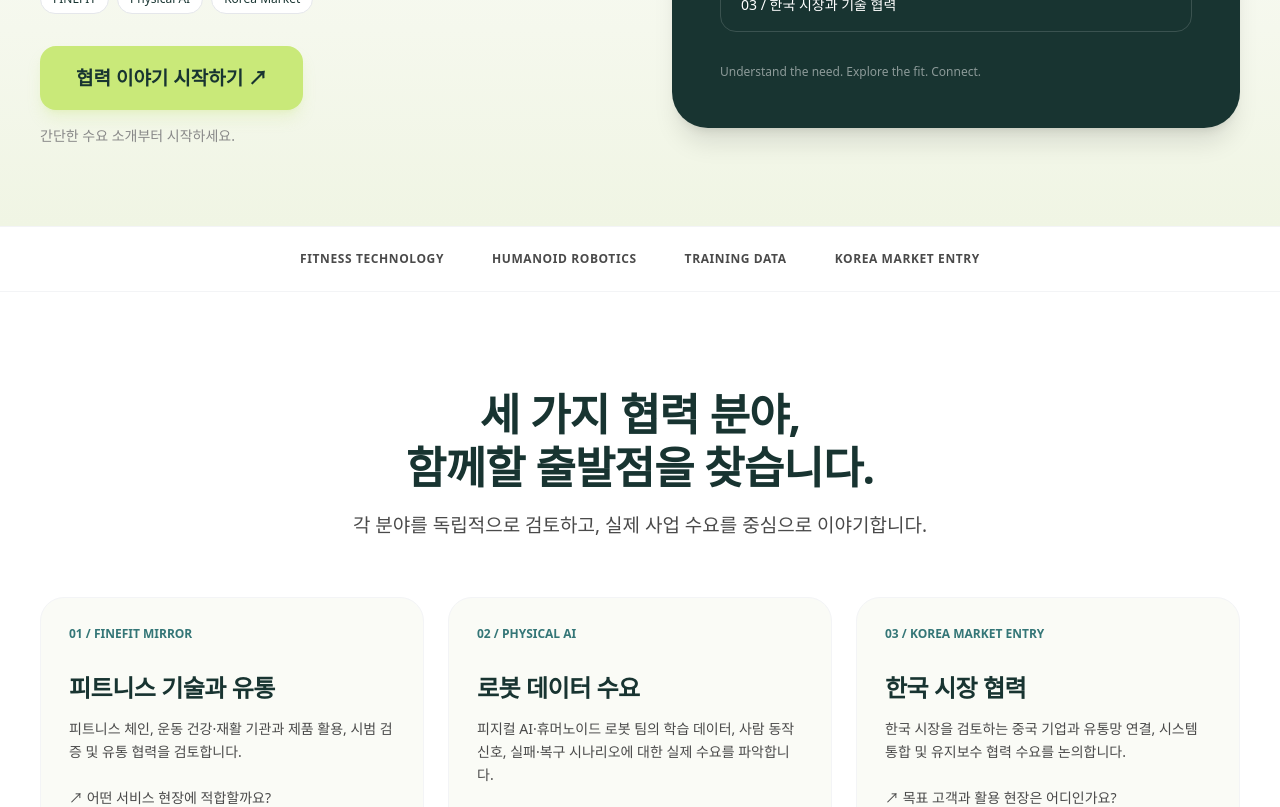
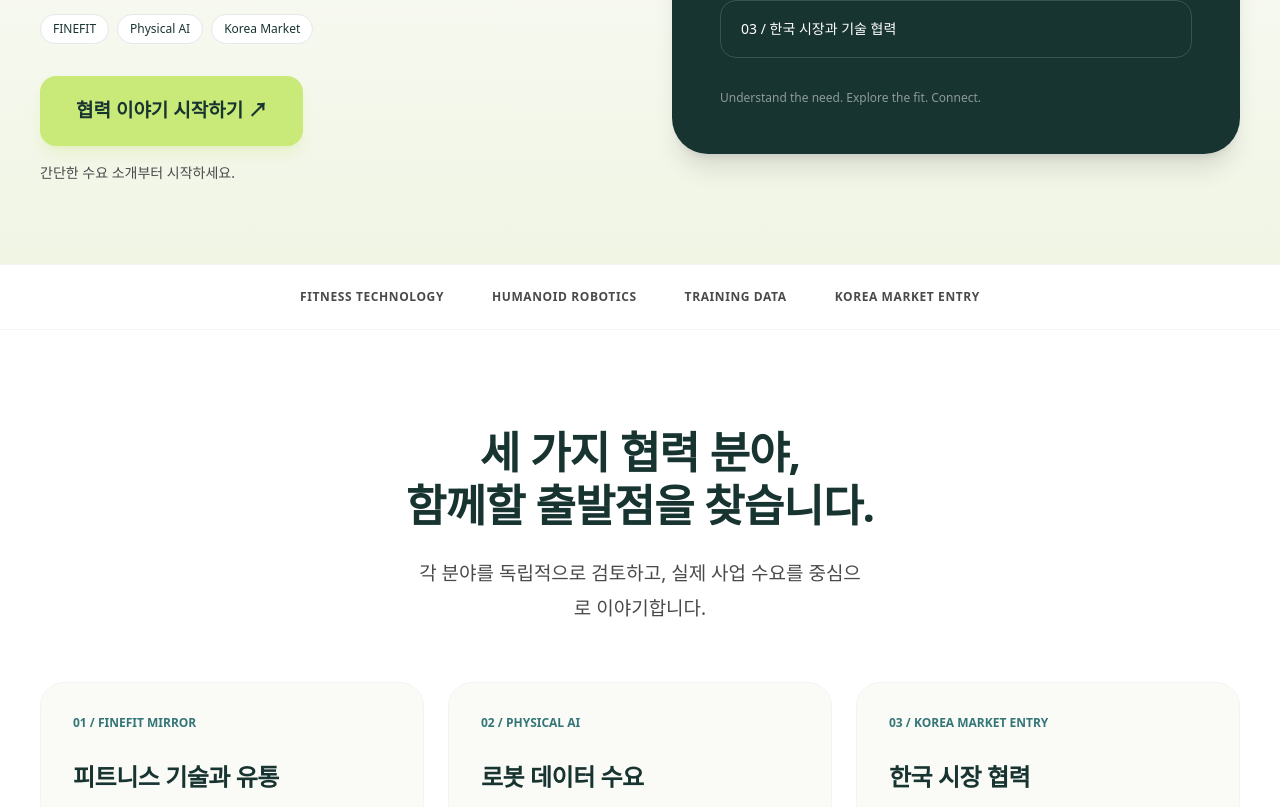
Before and after one commit to kaibaweb/remo_b2b_lead, a Next.js app: page /ko in a window 1280 px wide. Shown: the part 560-1367 px from the top of the page. Built offline with nearby package versions, Linux system fonts and the light colour scheme; no server answers.

Commit message:
style: improve landing reading rhythm and text hierarchy

```diff
--- a/src/app/globals.css
+++ b/src/app/globals.css
@@ -152,3 +152,8 @@ input, textarea, select {
 
 /* Keep long bilingual labels and URLs within narrow screens. */
 body { overflow-wrap: anywhere; }
+
+/* A clear reading rhythm for the bilingual landing page. */
+.landing-content { line-height: 1.75; }
+.landing-content h3 { text-wrap: balance; }
+.landing-content p, .landing-content li { text-wrap: pretty; }
--- a/src/components/landing/LandingPage.tsx
+++ b/src/components/landing/LandingPage.tsx
@@ -5,4 +5,4 @@ import { ShortsShowcase } from '@/components/landing/ShortsShowcase';
 import { LeadForm } from '@/components/landing/LeadForm';
 import { StickyCTA } from '@/components/landing/StickyCTA';
 import { Footer } from '@/components/landing/Footer';
-export default function Home(){return <><Header/><main className="flex-1"><Hero/><SocialProof/><Opportunities/><Audience/><CustomProcess/><ShortsShowcase/><Safety/><BrandStory/><FinalCTA/><LeadForm/></main><Footer/><StickyCTA/></>;}
+export default function Home(){return <><Header/><main className="landing-content flex-1"><Hero/><SocialProof/><Opportunities/><Audience/><CustomProcess/><ShortsShowcase/><Safety/><BrandStory/><FinalCTA/><LeadForm/></main><Footer/><StickyCTA/></>;}
--- a/src/components/landing/LeadForm.tsx
+++ b/src/components/landing/LeadForm.tsx
@@ -166,7 +166,7 @@ export function LeadForm() { const { t, path, locale } = useTranslation();
           />
         </div>
 
-        <div className="grid gap-5 sm:grid-cols-2">
+        <div className="grid gap-x-6 gap-y-7 sm:grid-cols-2">
           {/* Required fields */}
           <div className="sm:col-span-2"><label htmlFor="track" className="block text-[15px] font-semibold mb-2">{t("合作方向")}</label><select id="track" value={selectedTrack || queryTrack || formData.track} onChange={e=>setSelectedTrack(e.target.value)} className="w-full bg-white border-2 border-gray-200 rounded-xl px-4 py-3.5"><option value="finefit">{t("FINEFIT 产品与渠道")}</option><option value="physical_ai_data">{t("机器人训练数据需求")}</option><option value="korea_entry">{t("韩国市场与技术合作")}</option></select></div>
           <Input
--- a/src/components/landing/RemoSections.tsx
+++ b/src/components/landing/RemoSections.tsx
@@ -3,9 +3,9 @@ import { useTranslation } from '@/components/i18n/LocaleProvider';
 import { Section, SectionHeadline } from '@/components/ui/Section';
 export function SocialProof(){return <div className="border-y border-gray-100 bg-white px-5 py-6"><div className="max-w-[1200px] mx-auto flex flex-wrap justify-center gap-x-12 gap-y-3 text-xs font-semibold tracking-wider text-text-secondary">{['FITNESS TECHNOLOGY','HUMANOID ROBOTICS','TRAINING DATA','KOREA MARKET ENTRY'].map(t=><span key={t}>{t}</span>)}</div></div>;}
 export function Opportunities(){ const { t, path } = useTranslation();const tracks=[{n:'01',title:t("健身科技与渠道"),tag:'FINEFIT MIRROR',body:t("面向健身连锁、运动健康与康复机构，探索产品应用、试点验证与渠道合作。"),questions:[t("适合哪些服务场景？"),t("谁负责采购与渠道决策？"),t("如何评估试点的价值？")]},{n:'02',title:t("机器人数据需求"),tag:'PHYSICAL AI',body:t("面向具身智能与人形机器人团队，了解训练数据、人类动作信号及失败恢复场景的实际需求。"),questions:[t("当前最缺哪类训练数据？"),t("数据规格与评估标准是什么？"),t("哪些任务值得先做验证？")]},{n:'03',title:t("韩国市场合作"),tag:'KOREA MARKET ENTRY',body:t("面向计划探索韩国市场的中国企业，讨论渠道对接、系统集成和后续维护的合作需求。"),questions:[t("目标客户与场景是什么？"),t("需要怎样的本地合作伙伴？"),t("如何界定销售与技术分工？")]}];
-return <Section bg="white" id="opportunities"><SectionHeadline sub={t("不同方向，分别评估。围绕真实业务需求展开交流。")}>{t("三个合作方向，")}<br/>{t("找到共同的起点。")}</SectionHeadline><div className="grid lg:grid-cols-3 gap-4 lg:gap-6">{tracks.map(track=><article key={track.n} className="rounded-3xl bg-bg-warm border border-gray-100 p-6 lg:p-7 flex flex-col"><p className="text-xs text-billy-blue font-semibold mb-5 lg:mb-8">{track.n} / {track.tag}</p><h3 className="text-2xl mb-4">{track.title}</h3><p className="text-sm text-text-secondary leading-relaxed mb-6">{track.body}</p><ul className="text-sm space-y-3 mb-8 text-text-secondary">{track.questions.map(q=><li key={q}>↗ {q}</li>)}</ul><a href={path(`/?track=${['finefit','physical_ai_data','korea_entry'][Number(track.n)-1]}#lead-form`)} className="mt-auto inline-flex min-h-11 items-center font-bold text-sm text-billy-blue">{t("交流这个方向 →")}</a></article>)}</div></Section>;}
-export function Audience(){ const { t } = useTranslation();return <Section bg="blue"><SectionHeadline sub={t("不论是采购、研发还是海外业务，先把问题说清楚。")}>{t("这次对话，适合谁？")}</SectionHeadline><div className="grid sm:grid-cols-2 lg:grid-cols-4 gap-5">{[[t("健身与康复机构"),t("希望评估新的服务体验与设备应用。")],[t("机器人研发团队"),t("希望交流训练数据与具体任务需求。")],[t("海外业务负责人"),t("正在研究韩国市场和渠道合作。")],[t("技术与渠道伙伴"),t("希望探讨集成、交付或维护分工。")]].map(([title,body])=><div key={title} className="rounded-2xl bg-white p-6"><h3 className="text-lg mb-3">{title}</h3><p className="text-sm text-text-secondary">{body}</p></div>)}</div></Section>;}
-export function CustomProcess(){ const { t } = useTranslation();return <Section id="process"><SectionHeadline sub={t("从了解需求到确认下一步，每一步都保持清晰。")}>{t("先沟通，再向前。")}</SectionHeadline><div className="grid lg:grid-cols-3 gap-6 lg:gap-8">{[['01',t("说明业务与需求"),t("介绍产品、目标市场与当前希望解决的问题。")],['02',t("评估合作可行性"),t("对齐需求、资源与合作边界，确认待验证条件。")],['03',t("确定后续安排"),t("根据双方意向，讨论会议、资料交换或试点范围。")]].map(([n,title,body])=><div key={n} className="border-t-2 border-billy-yellow pt-6"><p className="text-billy-blue mb-5 text-sm">{n}</p><h3 className="text-xl mb-3">{title}</h3><p className="text-sm text-text-secondary">{body}</p></div>)}</div></Section>;}
-export function Safety(){ const { t } = useTranslation();return <Section bg="white"><div className="grid md:grid-cols-2 gap-10 items-start"><SectionHeadline center={false} sub={t("用明确的信息开始，而不是用未经确认的承诺开始。")}>{t("让合作信息")}<br/>{t("真正有用。")}</SectionHeadline><div className="space-y-6">{[[t("需求与能力分别确认"),t("交流阶段不预设供应能力、代理授权或交付承诺。")],[t("不同业务分别推进"),t("产品采购、数据需求与市场合作独立评估。")],[t("联系目的保持清晰"),t("您提交的信息用于本次咨询沟通，不代表订阅营销邮件。")]].map(([title,body])=><div key={title}><h3 className="text-lg mb-2">{title}</h3><p className="text-sm text-text-secondary">{body}</p></div>)}</div></div></Section>;}
-export function BrandStory(){ const { t } = useTranslation();return <Section bg="blue"><p className="text-xs tracking-widest text-billy-blue font-bold mb-5">REMO / CHINA CONNECT</p><h2 className="text-3xl md:text-5xl max-w-3xl mb-6">{t("把一次陌生的联系，")}<br/>{t("变成一个明确的合作问题。")}</h2><p className="text-text-secondary max-w-xl leading-relaxed">{t("我们希望从双方真正需要什么开始，逐步讨论产品、数据与市场的连接方式。先理解，再探索；先确认，再推进。")}</p></Section>;}
-export function FinalCTA(){ const { t } = useTranslation();return <Section bg="white"><div className="text-center"><p className="text-xs text-billy-blue tracking-widest mb-4">LET’S CONNECT</p><h2 className="text-3xl md:text-5xl mb-5">{t("下一次合作，")}<br/>{t("从您的需求开始。")}</h2><p className="text-text-secondary mb-8">{t("留下简短信息，方便进一步沟通。")}</p><a href="#lead-form" className="inline-flex bg-billy-yellow rounded-2xl px-8 py-4 font-bold">{t("提交合作需求 ↗")}</a></div></Section>;}
+return <Section bg="white" id="opportunities"><SectionHeadline sub={t("不同方向，分别评估。围绕真实业务需求展开交流。")}>{t("三个合作方向，")}<br/>{t("找到共同的起点。")}</SectionHeadline><div className="grid lg:grid-cols-3 gap-6 lg:gap-6">{tracks.map(track=><article key={track.n} className="rounded-3xl bg-bg-warm border border-gray-100 p-7 lg:p-8 flex flex-col"><p className="text-xs text-billy-blue font-semibold mb-5 lg:mb-8">{track.n} / {track.tag}</p><h3 className="text-2xl leading-[1.45] mb-5">{track.title}</h3><p className="text-base text-text-primary/85 leading-[1.85] mb-7">{track.body}</p><ul className="text-sm leading-[1.85] space-y-4 border-t border-text-primary/10 pt-6 mb-8 text-text-secondary">{track.questions.map(q=><li key={q}>↗ {q}</li>)}</ul><a href={path(`/?track=${['finefit','physical_ai_data','korea_entry'][Number(track.n)-1]}#lead-form`)} className="mt-auto inline-flex min-h-11 items-center font-bold text-sm text-billy-blue">{t("交流这个方向 →")}</a></article>)}</div></Section>;}
+export function Audience(){ const { t } = useTranslation();return <Section bg="blue"><SectionHeadline sub={t("不论是采购、研发还是海外业务，先把问题说清楚。")}>{t("这次对话，适合谁？")}</SectionHeadline><div className="grid sm:grid-cols-2 lg:grid-cols-4 gap-5">{[[t("健身与康复机构"),t("希望评估新的服务体验与设备应用。")],[t("机器人研发团队"),t("希望交流训练数据与具体任务需求。")],[t("海外业务负责人"),t("正在研究韩国市场和渠道合作。")],[t("技术与渠道伙伴"),t("希望探讨集成、交付或维护分工。")]].map(([title,body])=><div key={title} className="rounded-2xl bg-white p-6"><h3 className="text-xl leading-[1.5] mb-4">{title}</h3><p className="text-base leading-[1.85] text-text-secondary">{body}</p></div>)}</div></Section>;}
+export function CustomProcess(){ const { t } = useTranslation();return <Section id="process"><SectionHeadline sub={t("从了解需求到确认下一步，每一步都保持清晰。")}>{t("先沟通，再向前。")}</SectionHeadline><div className="grid lg:grid-cols-3 gap-6 lg:gap-8">{[['01',t("说明业务与需求"),t("介绍产品、目标市场与当前希望解决的问题。")],['02',t("评估合作可行性"),t("对齐需求、资源与合作边界，确认待验证条件。")],['03',t("确定后续安排"),t("根据双方意向，讨论会议、资料交换或试点范围。")]].map(([n,title,body])=><div key={n} className="border-t-2 border-billy-yellow pt-6"><p className="text-billy-blue mb-5 text-sm">{n}</p><h3 className="text-xl leading-[1.5] mb-4">{title}</h3><p className="text-base leading-[1.85] text-text-secondary">{body}</p></div>)}</div></Section>;}
+export function Safety(){ const { t } = useTranslation();return <Section bg="white"><div className="grid md:grid-cols-2 gap-10 items-start"><SectionHeadline center={false} sub={t("用明确的信息开始，而不是用未经确认的承诺开始。")}>{t("让合作信息")}<br/>{t("真正有用。")}</SectionHeadline><div className="space-y-9">{[[t("需求与能力分别确认"),t("交流阶段不预设供应能力、代理授权或交付承诺。")],[t("不同业务分别推进"),t("产品采购、数据需求与市场合作独立评估。")],[t("联系目的保持清晰"),t("您提交的信息用于本次咨询沟通，不代表订阅营销邮件。")]].map(([title,body])=><div key={title}><h3 className="text-xl leading-[1.5] mb-4">{title}</h3><p className="text-base leading-[1.85] text-text-secondary">{body}</p></div>)}</div></div></Section>;}
+export function BrandStory(){ const { t } = useTranslation();return <Section bg="blue"><p className="text-xs tracking-widest text-billy-blue font-bold mb-5">REMO / CHINA CONNECT</p><h2 className="text-3xl md:text-5xl leading-[1.45] text-balance max-w-3xl mb-8">{t("把一次陌生的联系，")}<br/>{t("变成一个明确的合作问题。")}</h2><p className="text-text-secondary max-w-xl leading-[1.9]">{t("我们希望从双方真正需要什么开始，逐步讨论产品、数据与市场的连接方式。先理解，再探索；先确认，再推进。")}</p></Section>;}
+export function FinalCTA(){ const { t } = useTranslation();return <Section bg="white"><div className="text-center"><p className="text-xs text-billy-blue tracking-widest mb-4">LET’S CONNECT</p><h2 className="text-3xl md:text-5xl leading-[1.45] text-balance mb-7">{t("下一次合作，")}<br/>{t("从您的需求开始。")}</h2><p className="text-text-secondary leading-[1.85] mb-9">{t("留下简短信息，方便进一步沟通。")}</p><a href="#lead-form" className="inline-flex bg-billy-yellow rounded-2xl px-8 py-4 font-bold">{t("提交合作需求 ↗")}</a></div></Section>;}
--- a/src/components/ui/Input.tsx
+++ b/src/components/ui/Input.tsx
@@ -12,7 +12,7 @@ const Input = forwardRef<HTMLInputElement, InputProps>(
   ({ className, label, error, id, ...props }, ref) => {
     const inputId = id || label.replace(/\s/g, '-').toLowerCase();
     return (
-      <div className="flex flex-col gap-1.5">
+      <div className="flex flex-col gap-3">
         <label htmlFor={inputId} className="text-[15px] font-semibold text-text-secondary">
           {label}
         </label>
@@ -50,7 +50,7 @@ const Textarea = forwardRef<HTMLTextAreaElement, TextareaProps>(
   ({ className, label, error, id, ...props }, ref) => {
     const inputId = id || label.replace(/\s/g, '-').toLowerCase();
     return (
-      <div className="flex flex-col gap-1.5">
+      <div className="flex flex-col gap-3">
         <label htmlFor={inputId} className="text-[15px] font-semibold text-text-secondary">
           {label}
         </label>
--- a/src/components/ui/Section.tsx
+++ b/src/components/ui/Section.tsx
@@ -13,7 +13,7 @@ export function Section({ children, className, id, bg = 'warm' }: SectionProps)
     <section
       id={id}
       className={cn(
-        'py-12 sm:py-16 lg:py-24 px-5 sm:px-8',
+        'py-16 sm:py-20 lg:py-24 px-5 sm:px-8',
         bg === 'warm' && 'bg-bg-warm',
         bg === 'white' && 'bg-white',
         bg === 'yellow' && 'bg-bg-section',
@@ -35,12 +35,12 @@ interface SectionHeadlineProps {
 
 export function SectionHeadline({ children, sub, className, center = true }: SectionHeadlineProps) {
   return (
-    <div className={cn('mb-8 lg:mb-14', center && 'text-center', className)}>
-      <h2 className="text-[28px] sm:text-[36px] lg:text-[44px] font-extrabold leading-[1.2] text-text-primary">
+    <div className={cn('mb-10 lg:mb-14', center && 'text-center', className)}>
+      <h2 className="text-[28px] sm:text-[36px] lg:text-[44px] font-extrabold leading-[1.4] text-balance text-text-primary">
         {children}
       </h2>
       {sub && (
-        <p className="mt-4 text-base sm:text-[17px] lg:text-[19px] text-text-secondary leading-relaxed whitespace-pre-line">
+        <p className="mx-auto max-w-[42ch] mt-6 text-base sm:text-[17px] lg:text-[19px] text-text-secondary leading-[1.85] whitespace-pre-line">
           {sub}
         </p>
       )}
```
Also changed, not shown: src/components/landing/Hero.tsx (+1 -1 lines).
